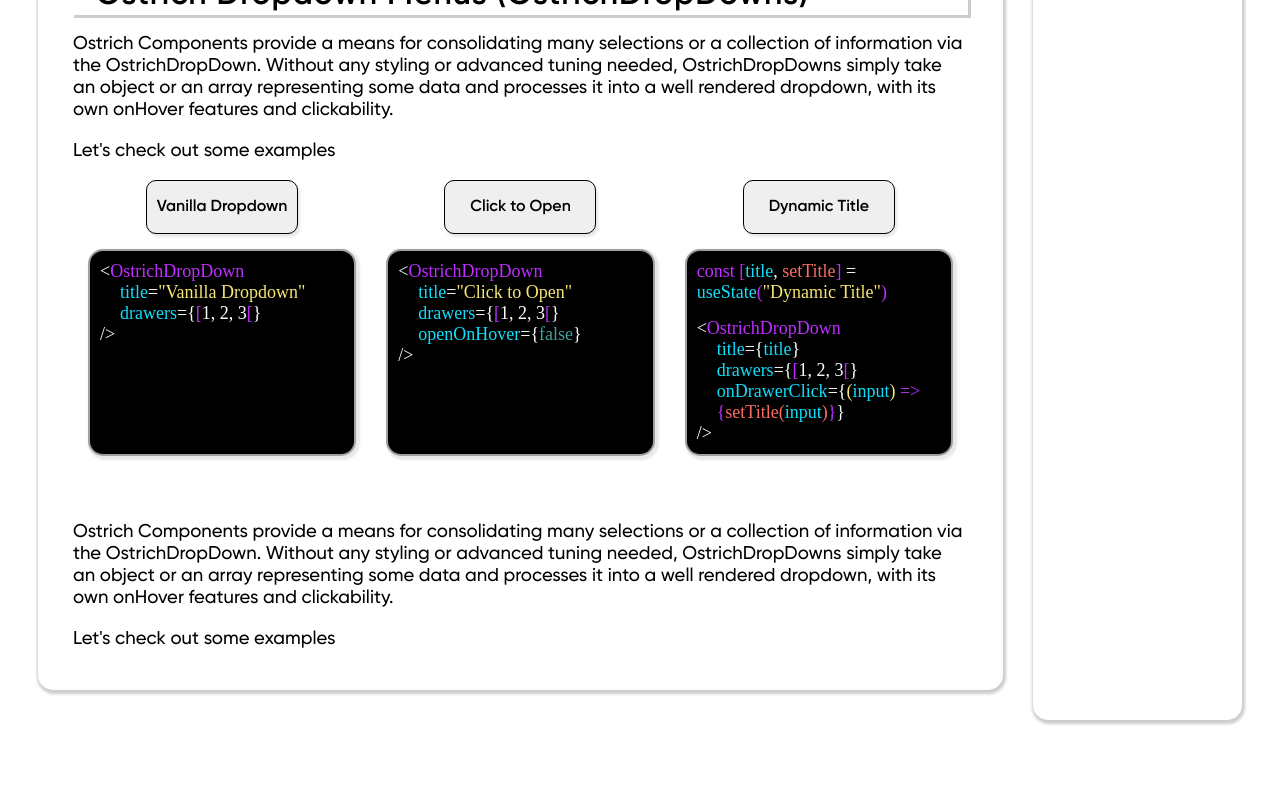
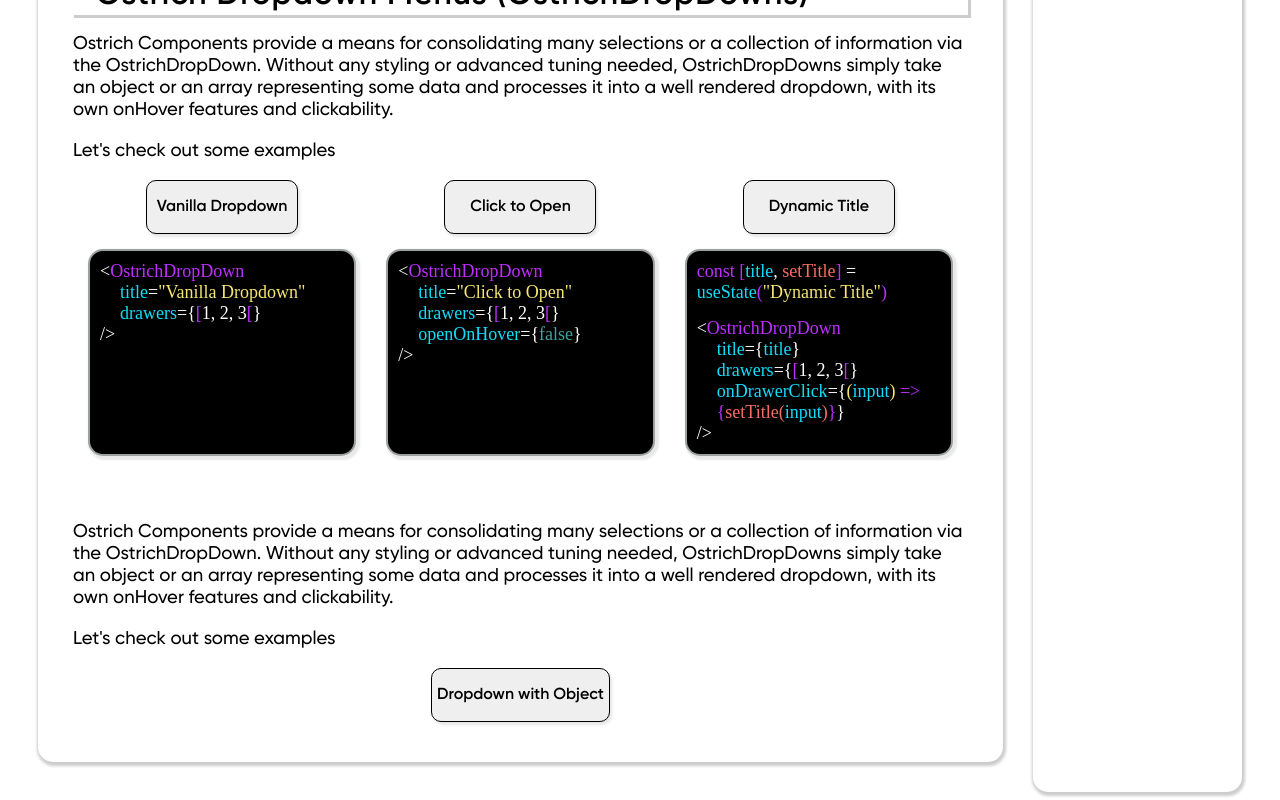
Before and after one commit to NLanese/the-codex, a Next.js app: page /showcases/ostrich-components/ostrich-showcase in a window 1280 px wide. Shown: the part 2422-3222 px from the top of the page. Before the commit the page ends 3150 px from the top, so only its background shows below. Built offline with nearby package versions, Linux system fonts and the light colour scheme.

Commit message:
added toggling to dropdown css

```diff
--- a/OstrichComponents/Dropdown/OstrichDropDown.js
+++ b/OstrichComponents/Dropdown/OstrichDropDown.js
@@ -20,9 +20,13 @@ export const OstrichDropDown = ({
     manualOpen=false,
     open=false,
 
+    boxHovers=true,
+    drawersHover=true,
+    boxActivates=true,
+    drawersActivate=true,
+
     drawerStyle,
     activeDrawerStyle,
-    hoverOnDrawers=true,
     hoverDrawerStyle,
 
     boxStyle,
@@ -260,10 +264,10 @@ export const OstrichDropDown = ({
     }
 
     function determineBoxStyle(){
-        if (isOpen){
+        if (isOpen && boxActivates){
             return activeBoxStyleInput
         }
-        else if (!isOpen && isHovered){
+        else if ((!isOpen || !boxActivates) && isHovered){
             return hoverBoxStyleInput
         }
         else{
@@ -336,14 +340,16 @@ export const OstrichDropDown = ({
             setActiveDrawer(false)
         }
         else{
-            setActiveDrawer(drawer)
+            if (drawersActivate){
+                setActiveDrawer(drawer)
+            }
         }
 
         if (drawer.onClick){                // Runs Object OnClick Function
-            return drawer.onClick(drawer)
+            drawer.onClick(drawer)
         }
-        else if (onDrawerClick){            // Runs Params OnClick Function
-            return onDrawerClick(drawer)
+        if (onDrawerClick){            // Runs Params OnClick Function
+            onDrawerClick(drawer)
         }
         else{
             console.warn("There was no onDrawerClick provided into the OstrichDropDown nor was there a onClick provided to the drawer object itself. Please check the OstrichDropDown Documentation")
@@ -352,7 +358,7 @@ export const OstrichDropDown = ({
 
     // If openOnHover, opens the Drop. Fires any hover functions
     function handleDrawerHover(drawer, enter){
-        if (hoverOnDrawers && enter){
+        if (drawersHover && enter){
             setHoveredDrawer(drawer)
         }
         else if (!enter){
@@ -368,7 +374,9 @@ export const OstrichDropDown = ({
             }
         }
         else{
-            setIsHovered(true)
+            if (boxHovers){
+                setIsHovered(true)
+            }
         }
         if (onMouseEnter){
             onMouseEnter(obj)
--- a/pages/showcases/ostrich-components/ostrich-showcase.js
+++ b/pages/showcases/ostrich-components/ostrich-showcase.js
@@ -26,6 +26,8 @@ export default function OstrichShowcase() {
   const [directory, setDirectory] = useRecoilState(directoryDataState)
 
   const [titleForDrop3, setTitleForDrop3] = useState("Dynamic Title")
+  const [titleForDrop4, setTitleForDrop4] = useState("Dropdown with Object")
+
 
   ////////////////
   // UseEffects //
@@ -792,6 +794,16 @@ export default function OstrichShowcase() {
             Let's check out some examples
             </p>
 
+            {/* Ost Dropdown Example Row One */}
+            <div style={{display: 'flex',
+                flexDirection: 'row',
+                justifyContent: 'space-around',
+                }}>
+                    <OstrichDropDown
+                        title={titleForDrop4}
+                    />
+            </div>
+
 
         </div>
     )
```
